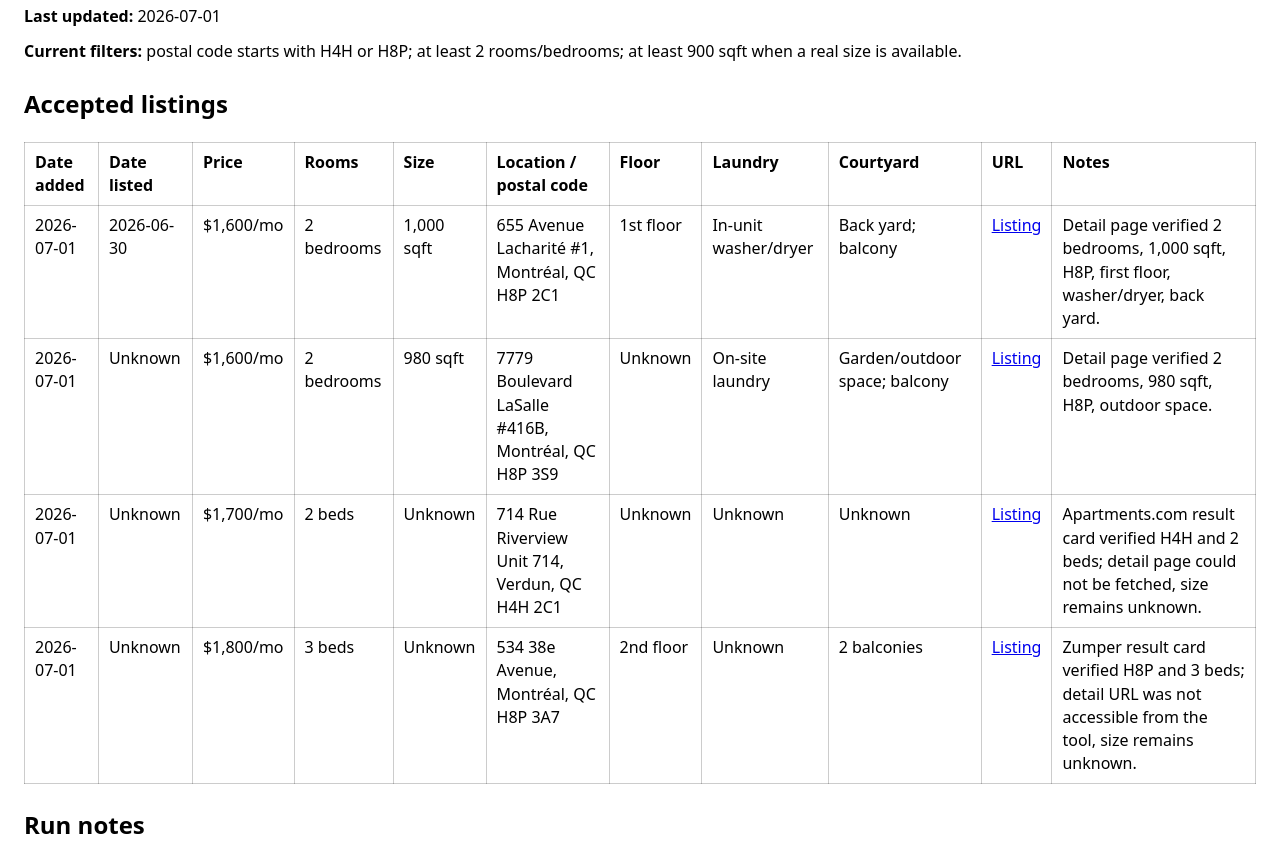
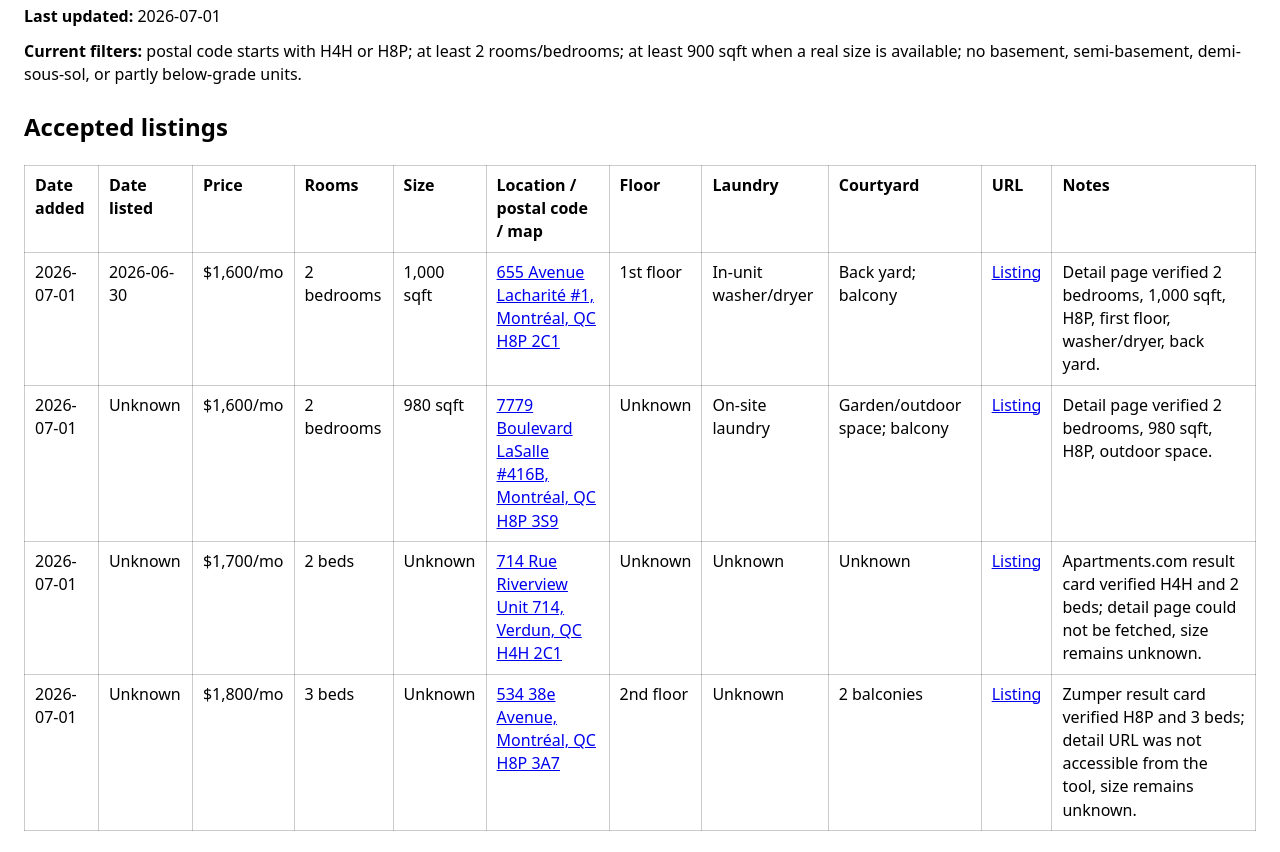
Before and after one commit to NaturalBornCamper/property-watcher, a plain HTML site: page docs/index.html in a window 1280 px wide. Shown: the part 95-947 px from the top of the page. Drawn offline with Linux system fonts and the light colour scheme.

Commit message:
Update rental filtering rules

```diff
--- a/docs/index.html
+++ b/docs/index.html
@@ -68,7 +68,7 @@
   <header>
     <h1>Property Watcher - Rental Listings</h1>
     <p class="meta"><strong>Last updated:</strong> 2026-07-01</p>
-    <p class="filters"><strong>Current filters:</strong> postal code starts with H4H or H8P; at least 2 rooms/bedrooms; at least 900 sqft when a real size is available.</p>
+    <p class="filters"><strong>Current filters:</strong> postal code starts with H4H or H8P; at least 2 rooms/bedrooms; at least 900 sqft when a real size is available; no basement, semi-basement, demi-sous-sol, or partly below-grade units.</p>
   </header>
 
   <main>
@@ -83,7 +83,7 @@
               <th>Price</th>
               <th>Rooms</th>
               <th>Size</th>
-              <th>Location / postal code</th>
+              <th>Location / postal code / map</th>
               <th>Floor</th>
               <th>Laundry</th>
               <th>Courtyard</th>
@@ -98,11 +98,11 @@
               <td>$1,600/mo</td>
               <td>2 bedrooms</td>
               <td>1,000 sqft</td>
-              <td>655 Avenue Lacharité #1, Montréal, QC H8P 2C1</td>
+              <td><a href="https://www.google.com/maps/search/?api=1&amp;query=655%20Avenue%20Lacharit%C3%A9%20%231%2C%20Montr%C3%A9al%2C%20QC%20H8P%202C1" target="map-655-avenue-lacharite-h8p-2c1">655 Avenue Lacharité #1, Montréal, QC H8P 2C1</a></td>
               <td>1st floor</td>
               <td>In-unit washer/dryer</td>
               <td>Back yard; balcony</td>
-              <td><a href="https://www.zumper.com/address/655-ave-lacharite-montreal-qc-h8p-2c1-can">Listing</a></td>
+              <td><a href="https://www.zumper.com/address/655-ave-lacharite-montreal-qc-h8p-2c1-can" target="listing-zumper-655-ave-lacharite-h8p-2c1">Listing</a></td>
               <td>Detail page verified 2 bedrooms, 1,000 sqft, H8P, first floor, washer/dryer, back yard.</td>
             </tr>
             <tr>
@@ -111,11 +111,11 @@
               <td>$1,600/mo</td>
               <td>2 bedrooms</td>
               <td>980 sqft</td>
-              <td>7779 Boulevard LaSalle #416B, Montréal, QC H8P 3S9</td>
+              <td><a href="https://www.google.com/maps/search/?api=1&amp;query=7779%20Boulevard%20LaSalle%20%23416B%2C%20Montr%C3%A9al%2C%20QC%20H8P%203S9" target="map-7779-boulevard-lasalle-h8p-3s9">7779 Boulevard LaSalle #416B, Montréal, QC H8P 3S9</a></td>
               <td>Unknown</td>
               <td>On-site laundry</td>
               <td>Garden/outdoor space; balcony</td>
-              <td><a href="https://www.zumper.com/address/7779-blvd-lasalle-montreal-qc-h8p-3s9-can">Listing</a></td>
+              <td><a href="https://www.zumper.com/address/7779-blvd-lasalle-montreal-qc-h8p-3s9-can" target="listing-zumper-7779-blvd-lasalle-h8p-3s9">Listing</a></td>
               <td>Detail page verified 2 bedrooms, 980 sqft, H8P, outdoor space.</td>
             </tr>
             <tr>
@@ -124,11 +124,11 @@
               <td>$1,700/mo</td>
               <td>2 beds</td>
               <td>Unknown</td>
-              <td>714 Rue Riverview Unit 714, Verdun, QC H4H 2C1</td>
+              <td><a href="https://www.google.com/maps/search/?api=1&amp;query=714%20Rue%20Riverview%20Unit%20714%2C%20Verdun%2C%20QC%20H4H%202C1" target="map-714-rue-riverview-h4h-2c1">714 Rue Riverview Unit 714, Verdun, QC H4H 2C1</a></td>
               <td>Unknown</td>
               <td>Unknown</td>
               <td>Unknown</td>
-              <td><a href="https://www.apartments.com/714-rue-riverview-verdun-qc/wcnjz6k/">Listing</a></td>
+              <td><a href="https://www.apartments.com/714-rue-riverview-verdun-qc/wcnjz6k/" target="listing-apartments-714-rue-riverview-h4h-2c1">Listing</a></td>
               <td>Apartments.com result card verified H4H and 2 beds; detail page could not be fetched, size remains unknown.</td>
             </tr>
             <tr>
@@ -137,11 +137,11 @@
               <td>$1,800/mo</td>
               <td>3 beds</td>
               <td>Unknown</td>
-              <td>534 38e Avenue, Montréal, QC H8P 3A7</td>
+              <td><a href="https://www.google.com/maps/search/?api=1&amp;query=534%2038e%20Avenue%2C%20Montr%C3%A9al%2C%20QC%20H8P%203A7" target="map-534-38e-avenue-h8p-3a7">534 38e Avenue, Montréal, QC H8P 3A7</a></td>
               <td>2nd floor</td>
               <td>Unknown</td>
               <td>2 balconies</td>
-              <td><a href="https://www.zumper.com/apartments-for-rent/montreal-qc/lasalle">Listing</a></td>
+              <td><a href="https://www.zumper.com/apartments-for-rent/montreal-qc/lasalle" target="listing-zumper-lasalle-534-38e-avenue-h8p-3a7">Listing</a></td>
               <td>Zumper result card verified H8P and 3 beds; detail URL was not accessible from the tool, size remains unknown.</td>
             </tr>
           </tbody>
```
